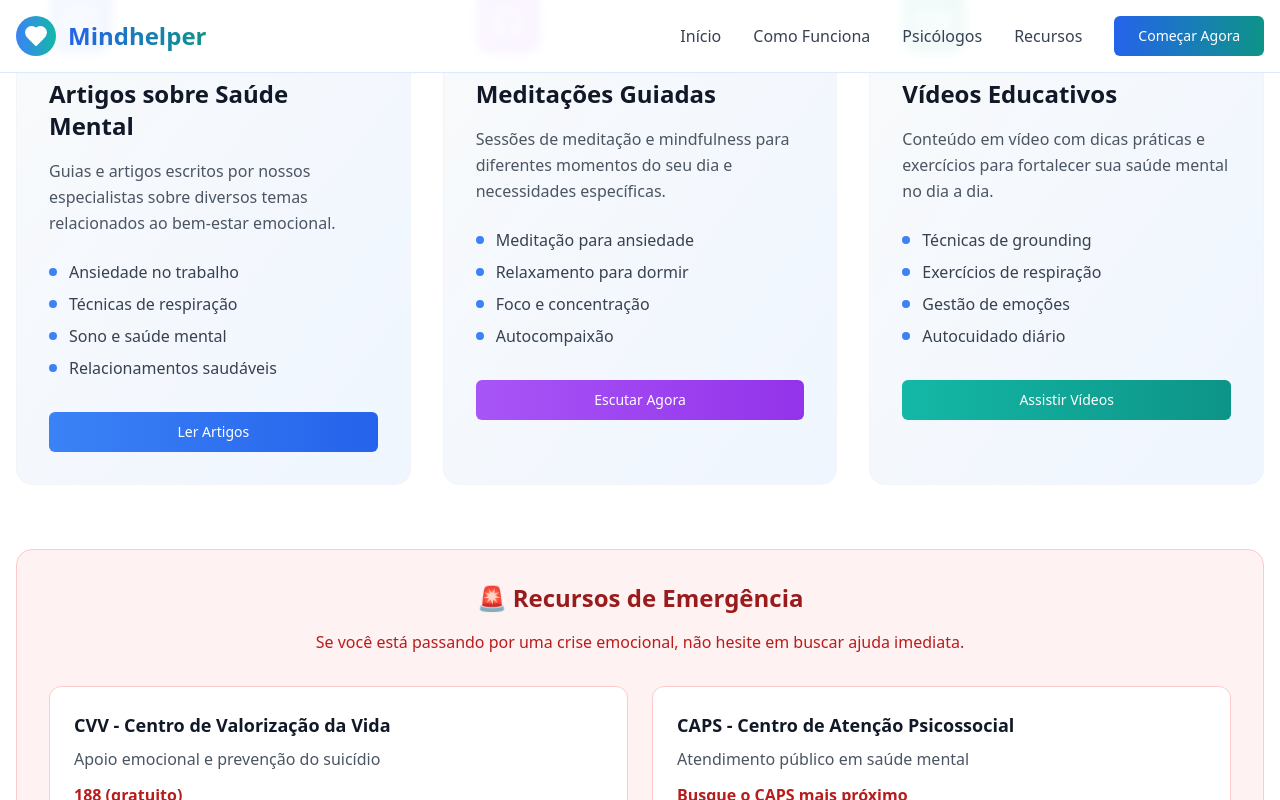
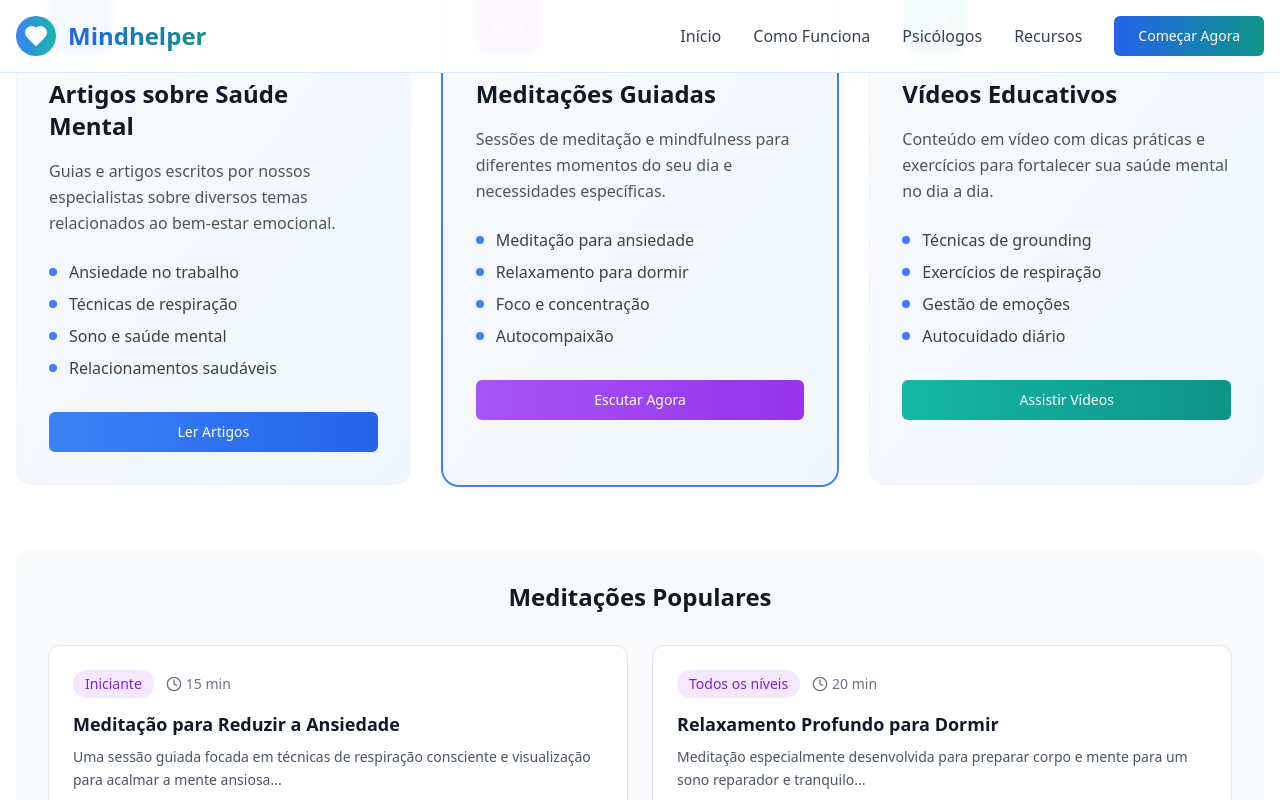
Before and after one commit to mouralsz/Project-Mind-Help-Utilizing-Lovable-AI-, a React (Vite) app: page / in a window 1280 px wide. Both pictures are taken after a click on the button "Escutar Agora". Shown: the part 3646-4446 px from the top of the page. Built offline with nearby package versions, Linux system fonts and the light colour scheme.

Commit message:
Add resources and swap psychologist photos
Added articles, guided meditations, and educational video previews to the resources section. Swapped the photos of Dr. Eduardo Moura and Dr. Denner Cauan.

```diff
--- a/src/components/PsychologistsSection.tsx
+++ b/src/components/PsychologistsSection.tsx
@@ -10,7 +10,7 @@ const PsychologistsSection = () => {
       experience: "8 anos",
       rating: 4.9,
       reviews: 156,
-      image: "/lovable-uploads/5bced0e8-d85a-4b74-b192-a26521e01a2e.png",
+      image: "/lovable-uploads/8ec36a05-5a09-4ce0-a0ee-0c9a8620f7b8.png",
       available: true,
       languages: ["Português", "Inglês"],
       location: "São Paulo, SP",
@@ -33,7 +33,7 @@ const PsychologistsSection = () => {
       experience: "12 anos",
       rating: 4.8,
       reviews: 203,
-      image: "/lovable-uploads/8ec36a05-5a09-4ce0-a0ee-0c9a8620f7b8.png",
+      image: "/lovable-uploads/5bced0e8-d85a-4b74-b192-a26521e01a2e.png",
       available: true,
       languages: ["Português", "Espanhol"],
       location: "Rio de Janeiro, RJ",
--- a/src/components/ResourcesSection.tsx
+++ b/src/components/ResourcesSection.tsx
@@ -1,9 +1,104 @@
 
-import React from 'react';
-import { BookOpen, Headphones, Video, FileText, Download, Play } from 'lucide-react';
+import React, { useState } from 'react';
+import { BookOpen, Headphones, Video, FileText, Download, Play, Clock, User } from 'lucide-react';
 import { Button } from '@/components/ui/button';
 
 const ResourcesSection = () => {
+  const [selectedCategory, setSelectedCategory] = useState('articles');
+
+  const articles = [
+    {
+      title: "Como Gerenciar a Ansiedade no Trabalho",
+      author: "Dr. Eduardo Moura",
+      readTime: "8 min",
+      preview: "Descubra técnicas práticas para lidar com a ansiedade no ambiente profissional, incluindo exercícios de respiração e estratégias de organização...",
+      category: "Ansiedade"
+    },
+    {
+      title: "Técnicas de Respiração para o Controle Emocional",
+      author: "Dr. Pedro Araújo",
+      readTime: "5 min",
+      preview: "Aprenda 5 técnicas simples de respiração que podem ser aplicadas em qualquer momento para reduzir o estresse e promover o bem-estar...",
+      category: "Técnicas"
+    },
+    {
+      title: "A Importância do Sono para a Saúde Mental",
+      author: "Dr. Gabriel",
+      readTime: "12 min",
+      preview: "Entenda a relação entre qualidade do sono e saúde mental, com dicas práticas para melhorar seus hábitos noturnos...",
+      category: "Bem-estar"
+    },
+    {
+      title: "Construindo Relacionamentos Saudáveis",
+      author: "Dr. Lucas Santos",
+      readTime: "10 min",
+      preview: "Explore os pilares de relacionamentos saudáveis e como desenvolver habilidades de comunicação efetiva...",
+      category: "Relacionamentos"
+    }
+  ];
+
+  const meditations = [
+    {
+      title: "Meditação para Reduzir a Ansiedade",
+      duration: "15 min",
+      guide: "Dr. Eduardo Moura",
+      preview: "Uma sessão guiada focada em técnicas de respiração consciente e visualização para acalmar a mente ansiosa...",
+      level: "Iniciante"
+    },
+    {
+      title: "Relaxamento Profundo para Dormir",
+      duration: "20 min",
+      guide: "Dr. Gabriel",
+      preview: "Meditação especialmente desenvolvida para preparar corpo e mente para um sono reparador e tranquilo...",
+      level: "Todos os níveis"
+    },
+    {
+      title: "Foco e Concentração no Trabalho",
+      duration: "10 min",
+      guide: "Dr. Pedro Araújo",
+      preview: "Exercício de mindfulness para melhorar a capacidade de concentração e produtividade durante o trabalho...",
+      level: "Intermediário"
+    },
+    {
+      title: "Meditação de Autocompaixão",
+      duration: "18 min",
+      guide: "Dr. Denner Cauan",
+      preview: "Pratique a gentileza consigo mesmo através desta meditação focada no desenvolvimento da autocompaixão...",
+      level: "Iniciante"
+    }
+  ];
+
+  const videos = [
+    {
+      title: "5 Técnicas de Grounding para Crises de Ansiedade",
+      duration: "8 min",
+      presenter: "Dr. Eduardo Moura",
+      preview: "Aprenda técnicas práticas que utilizam os 5 sentidos para se reconectar com o presente durante momentos de ansiedade...",
+      views: "12.5k"
+    },
+    {
+      title: "Exercícios de Respiração: Guia Completo",
+      duration: "12 min",
+      presenter: "Dr. Pedro Araújo",
+      preview: "Demonstração passo a passo de diferentes técnicas respiratórias para diferentes situações do dia a dia...",
+      views: "8.2k"
+    },
+    {
+      title: "Como Gerenciar Emoções Intensas",
+      duration: "15 min",
+      presenter: "Dr. Denner Cauan",
+      preview: "Estratégias baseadas em TCC para identificar, compreender e regular emoções de forma saudável...",
+      views: "15.7k"
+    },
+    {
+      title: "Rotina de Autocuidado: Criando Hábitos Saudáveis",
+      duration: "10 min",
+      presenter: "Dr. Lucas Santos",
+      preview: "Descubra como construir uma rotina de autocuidado personalizada que se adapte ao seu estilo de vida...",
+      views: "9.8k"
+    }
+  ];
+
   const resources = [
     {
       icon: BookOpen,
@@ -11,7 +106,8 @@ const ResourcesSection = () => {
       description: "Guias e artigos escritos por nossos especialistas sobre diversos temas relacionados ao bem-estar emocional.",
       items: ["Ansiedade no trabalho", "Técnicas de respiração", "Sono e saúde mental", "Relacionamentos saudáveis"],
       color: "from-blue-500 to-blue-600",
-      action: "Ler Artigos"
+      action: "Ler Artigos",
+      category: "articles"
     },
     {
       icon: Headphones,
@@ -19,7 +115,8 @@ const ResourcesSection = () => {
       description: "Sessões de meditação e mindfulness para diferentes momentos do seu dia e necessidades específicas.",
       items: ["Meditação para ansiedade", "Relaxamento para dormir", "Foco e concentração", "Autocompaixão"],
       color: "from-purple-500 to-purple-600",
-      action: "Escutar Agora"
+      action: "Escutar Agora",
+      category: "meditations"
     },
     {
       icon: Video,
@@ -27,7 +124,8 @@ const ResourcesSection = () => {
       description: "Conteúdo em vídeo com dicas práticas e exercícios para fortalecer sua saúde mental no dia a dia.",
       items: ["Técnicas de grounding", "Exercícios de respiração", "Gestão de emoções", "Autocuidado diário"],
       color: "from-teal-500 to-teal-600",
-      action: "Assistir Vídeos"
+      action: "Assistir Vídeos",
+      category: "videos"
     }
   ];
 
@@ -46,6 +144,100 @@ const ResourcesSection = () => {
     }
   ];
 
+  const renderContent = () => {
+    switch (selectedCategory) {
+      case 'articles':
+        return (
+          <div className="grid md:grid-cols-2 gap-6">
+            {articles.map((article, index) => (
+              <div key={index} className="bg-white rounded-xl p-6 border border-gray-200 hover:shadow-md transition-shadow">
+                <div className="flex items-center gap-3 mb-3">
+                  <span className="px-3 py-1 bg-blue-100 text-blue-700 rounded-full text-sm font-medium">
+                    {article.category}
+                  </span>
+                  <div className="flex items-center gap-1 text-gray-500 text-sm">
+                    <Clock className="w-4 h-4" />
+                    {article.readTime}
+                  </div>
+                </div>
+                <h3 className="text-lg font-bold text-gray-900 mb-2">{article.title}</h3>
+                <p className="text-gray-600 mb-3 text-sm leading-relaxed">{article.preview}</p>
+                <div className="flex items-center justify-between">
+                  <div className="flex items-center gap-2 text-sm text-gray-500">
+                    <User className="w-4 h-4" />
+                    {article.author}
+                  </div>
+                  <Button size="sm" variant="outline">Ler Mais</Button>
+                </div>
+              </div>
+            ))}
+          </div>
+        );
+      case 'meditations':
+        return (
+          <div className="grid md:grid-cols-2 gap-6">
+            {meditations.map((meditation, index) => (
+              <div key={index} className="bg-white rounded-xl p-6 border border-gray-200 hover:shadow-md transition-shadow">
+                <div className="flex items-center gap-3 mb-3">
+                  <span className="px-3 py-1 bg-purple-100 text-purple-700 rounded-full text-sm font-medium">
+                    {meditation.level}
+                  </span>
+                  <div className="flex items-center gap-1 text-gray-500 text-sm">
+                    <Clock className="w-4 h-4" />
+                    {meditation.duration}
+                  </div>
+                </div>
+                <h3 className="text-lg font-bold text-gray-900 mb-2">{meditation.title}</h3>
+                <p className="text-gray-600 mb-3 text-sm leading-relaxed">{meditation.preview}</p>
+                <div className="flex items-center justify-between">
+                  <div className="flex items-center gap-2 text-sm text-gray-500">
+                    <User className="w-4 h-4" />
+                    {meditation.guide}
+                  </div>
+                  <Button size="sm" className="bg-purple-600 hover:bg-purple-700">
+                    <Play className="w-4 h-4 mr-1" />
+                    Ouvir
+                  </Button>
+                </div>
+              </div>
+            ))}
+          </div>
+        );
+      case 'videos':
+        return (
+          <div className="grid md:grid-cols-2 gap-6">
+            {videos.map((video, index) => (
+              <div key={index} className="bg-white rounded-xl p-6 border border-gray-200 hover:shadow-md transition-shadow">
+                <div className="flex items-center gap-3 mb-3">
+                  <span className="px-3 py-1 bg-teal-100 text-teal-700 rounded-full text-sm font-medium">
+                    {video.views} visualizações
+                  </span>
+                  <div className="flex items-center gap-1 text-gray-500 text-sm">
+                    <Clock className="w-4 h-4" />
+                    {video.duration}
+                  </div>
+                </div>
+                <h3 className="text-lg font-bold text-gray-900 mb-2">{video.title}</h3>
+                <p className="text-gray-600 mb-3 text-sm leading-relaxed">{video.preview}</p>
+                <div className="flex items-center justify-between">
+                  <div className="flex items-center gap-2 text-sm text-gray-500">
+                    <User className="w-4 h-4" />
+                    {video.presenter}
+                  </div>
+                  <Button size="sm" className="bg-teal-600 hover:bg-teal-700">
+                    <Play className="w-4 h-4 mr-1" />
+                    Assistir
+                  </Button>
+                </div>
+              </div>
+            ))}
+          </div>
+        );
+      default:
+        return null;
+    }
+  };
+
   return (
     <section id="recursos" className="py-20 bg-white">
       <div className="container mx-auto px-4">
@@ -61,7 +253,13 @@ const ResourcesSection = () => {
 
         <div className="grid lg:grid-cols-3 gap-8 mb-16">
           {resources.map((resource, index) => (
-            <div key={index} className="bg-gradient-to-br from-gray-50 to-blue-50 rounded-2xl p-8 border border-gray-100 hover:shadow-lg transition-all duration-300">
+            <div
+              key={index}
+              className={`bg-gradient-to-br from-gray-50 to-blue-50 rounded-2xl p-8 border border-gray-100 hover:shadow-lg transition-all duration-300 cursor-pointer ${
+                selectedCategory === resource.category ? 'ring-2 ring-blue-500' : ''
+              }`}
+              onClick={() => setSelectedCategory(resource.category)}
+            >
               <div className={`w-16 h-16 rounded-2xl bg-gradient-to-r ${resource.color} flex items-center justify-center mb-6`}>
                 <resource.icon className="w-8 h-8 text-white" />
               </div>
@@ -90,8 +288,21 @@ const ResourcesSection = () => {
           ))}
         </div>
 
+        {/* Content Preview Section */}
+        <div className="bg-gray-50 rounded-2xl p-8 mb-16">
+          <div className="mb-8">
+            <h3 className="text-2xl font-bold text-gray-900 mb-4 text-center">
+              {selectedCategory === 'articles' && 'Artigos em Destaque'}
+              {selectedCategory === 'meditations' && 'Meditações Populares'}
+              {selectedCategory === 'videos' && 'Vídeos Recomendados'}
+            </h3>
+          </div>
+
+          {renderContent()}
+        </div>
+
         {/* Emergency Resources */}
-        <div className="bg-red-50 border border-red-200 rounded-2xl p-8">
+        <div className="bg-red-50 border border-red-200 rounded-2xl p-8 mb-16">
           <div className="text-center mb-8">
             <h3 className="text-2xl font-bold text-red-800 mb-4">
               🚨 Recursos de Emergência
@@ -116,7 +327,7 @@ const ResourcesSection = () => {
         </div>
 
         {/* App Download CTA */}
-        <div className="mt-16 bg-gradient-to-r from-blue-600 to-teal-600 rounded-2xl p-8 text-center text-white">
+        <div className="bg-gradient-to-r from-blue-600 to-teal-600 rounded-2xl p-8 text-center text-white">
           <h3 className="text-2xl font-bold mb-4">
             Leve o Mindhelper com você
           </h3>
```
